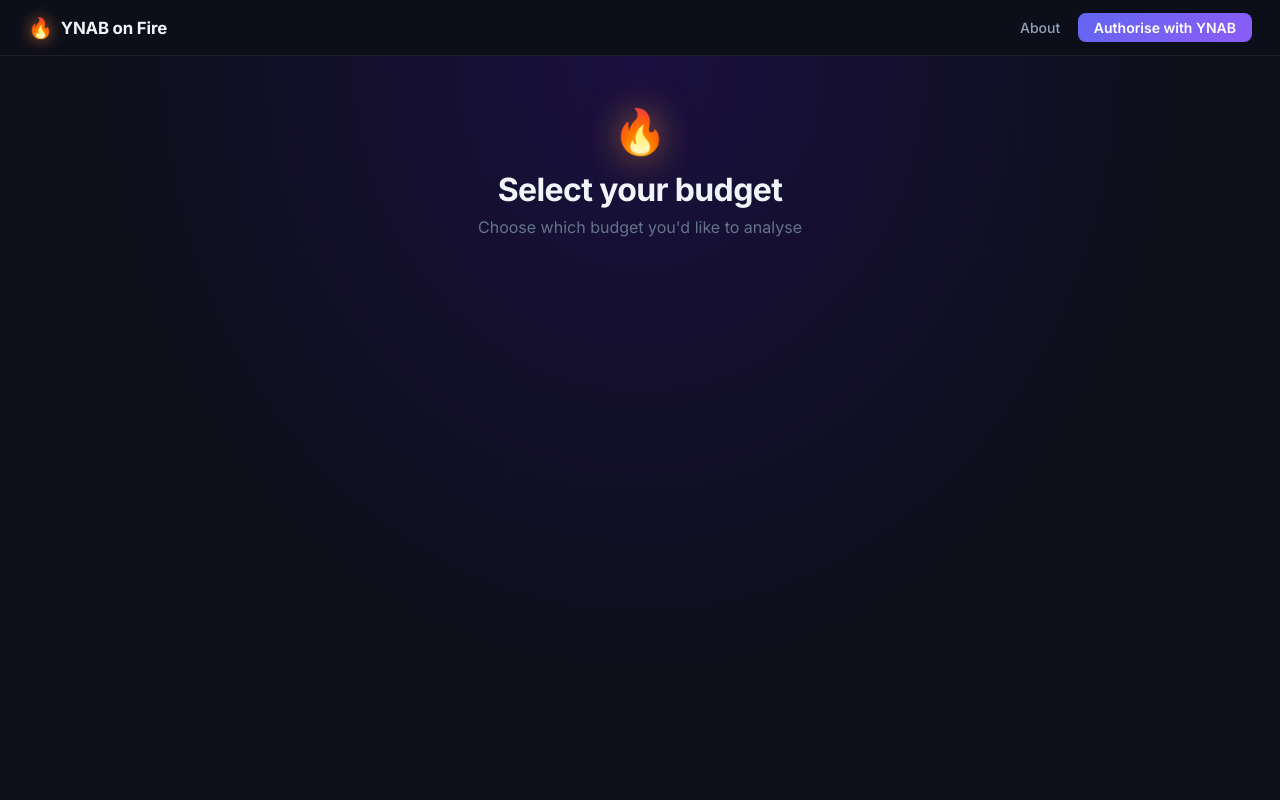
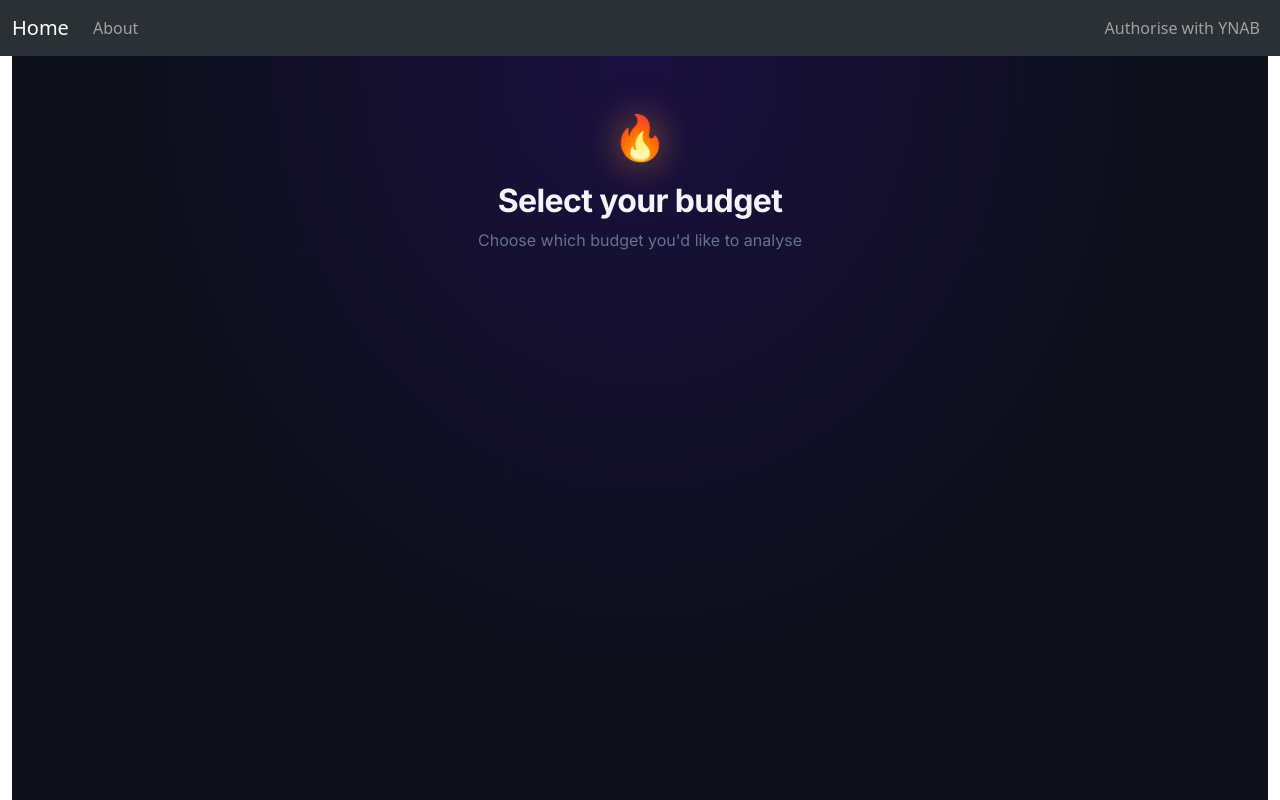
Before and after one commit to rpussente/ynab-on-fire, a Vue app: page / in a window 1280 px wide. Built offline with nearby package versions, Linux system fonts and the light colour scheme.

Commit message:
revert: restore App.vue and HomeView.vue to original state
Only BudgetList.vue (the budget selection screen) should be changed.

```diff
--- a/src/App.vue
+++ b/src/App.vue
@@ -1,6 +1,7 @@
 <script setup lang="ts">
 import { useRoute, useRouter, RouterLink, RouterView } from 'vue-router'
 import { useYnabStore } from './stores/ynab'
+import 'bootstrap/dist/css/bootstrap.css'
 
 const route = useRoute()
 const router = useRouter()
@@ -28,144 +29,43 @@
 </script>
 
 <template>
-  <div class="app-shell">
-    <header class="navbar">
-      <RouterLink to="/" class="navbar-brand">
-        <span class="brand-icon">🔥</span>
-        <span class="brand-name">YNAB on Fire</span>
-      </RouterLink>
-
-      <nav class="navbar-nav">
-        <RouterLink to="/about" class="nav-link">About</RouterLink>
-
-        <template v-if="!ynab.isAuthorised">
-          <a class="nav-link nav-cta" :href="ynab.authUri">Authorise with YNAB</a>
-        </template>
-
-        <template v-else>
-          <a
-            v-if="ynab.selectedBudget"
-            id="budget_switch"
-            href="#"
-            class="nav-link"
-            @click.prevent="ynab.clearSelectedBudget()"
-          >
-            📊 {{ ynab.selectedBudget.name }}
-          </a>
-          <a id="logout" href="#" class="nav-link nav-logout" @click.prevent="ynab.logout()">
-            Logout
-          </a>
-        </template>
-      </nav>
-    </header>
-
-    <main>
-      <RouterView />
-    </main>
+  <header class="navbar navbar-expand-lg bg-body-tertiary" data-bs-theme="dark">
+    <div class="container-fluid">
+      <RouterLink to="/" class="navbar-brand">Home</RouterLink>
+      <button
+        class="navbar-toggler"
+        type="button"
+        data-bs-toggle="collapse"
+        data-bs-target="#navbarNav"
+        aria-controls="navbarNav"
+        aria-expanded="false"
+        aria-label="Toggle navigation"
+      >
+        <span class="navbar-toggler-icon"></span>
+      </button>
+      <div id="navbarNav" class="collapse navbar-collapse">
+        <ul class="navbar-nav me-auto">
+          <li class="nav-item">
+            <RouterLink to="/about" class="nav-link">About</RouterLink>
+          </li>
+        </ul>
+        <ul class="navbar-nav ms-auto">
+          <li class="nav-item" v-if="!ynab.isAuthorised">
+            <a class="nav-link" v-bind:href="ynab.authUri"> Authorise with YNAB </a>
+          </li>
+          <li class="nav-item" v-else-if="ynab.selectedBudget">
+            <a id="budget_switch" href="#" class="nav-link" v-on:click="ynab.clearSelectedBudget()">
+              Budget {{ ynab.selectedBudget?.name }}
+            </a>
+          </li>
+          <li class="nav-item" v-if="ynab.isAuthorised">
+            <a id="logout" href="#" class="nav-link" v-on:click="ynab.logout()"> Logout </a>
+          </li>
+        </ul>
+      </div>
+    </div>
+  </header>
+  <div class="container-fluid">
+    <RouterView />
   </div>
 </template>
-
-<style>
-@import url('https://fonts.googleapis.com/css2?family=Inter:wght@400;500;600;700&display=swap');
-
-*,
-*::before,
-*::after {
-  box-sizing: border-box;
-  margin: 0;
-  padding: 0;
-}
-
-body {
-  background: #0d0f1a;
-  color: #e2e8f0;
-  font-family: 'Inter', sans-serif;
-}
-
-a {
-  text-decoration: none;
-}
-</style>
-
-<style scoped>
-.app-shell {
-  min-height: 100vh;
-  display: flex;
-  flex-direction: column;
-}
-
-/* Navbar */
-.navbar {
-  height: 56px;
-  display: flex;
-  align-items: center;
-  justify-content: space-between;
-  padding: 0 1.75rem;
-  background: rgba(13, 15, 26, 0.85);
-  backdrop-filter: blur(12px);
-  border-bottom: 1px solid rgba(255, 255, 255, 0.07);
-  position: sticky;
-  top: 0;
-  z-index: 100;
-}
-
-.navbar-brand {
-  display: flex;
-  align-items: center;
-  gap: 0.5rem;
-  color: #f1f5f9;
-  font-weight: 700;
-  font-size: 1.05rem;
-  letter-spacing: -0.01em;
-}
-
-.brand-icon {
-  font-size: 1.25rem;
-  filter: drop-shadow(0 0 8px rgba(251, 146, 60, 0.7));
-}
-
-.navbar-nav {
-  display: flex;
-  align-items: center;
-  gap: 0.25rem;
-}
-
-.nav-link {
-  padding: 0.4rem 0.85rem;
-  border-radius: 8px;
-  font-size: 0.875rem;
-  font-weight: 500;
-  color: #94a3b8;
-  transition: color 0.15s ease, background 0.15s ease;
-}
-
-.nav-link:hover {
-  color: #e2e8f0;
-  background: rgba(255, 255, 255, 0.06);
-}
-
-.nav-cta {
-  background: linear-gradient(135deg, #6366f1, #8b5cf6);
-  color: #fff !important;
-  font-weight: 600;
-  padding: 0.4rem 1rem;
-}
-
-.nav-cta:hover {
-  background: linear-gradient(135deg, #4f52d4, #7c3aed);
-  color: #fff;
-}
-
-.nav-logout {
-  color: #ef4444;
-}
-
-.nav-logout:hover {
-  color: #fca5a5;
-  background: rgba(239, 68, 68, 0.1);
-}
-
-main {
-  flex: 1;
-}
-</style>
--- a/src/views/HomeView.vue
+++ b/src/views/HomeView.vue
@@ -6,20 +6,8 @@
 </script>
 
 <template>
-  <div v-if="ynab.selectedBudget" class="selected-view">
-    <h2>{{ ynab.selectedBudget.name }}</h2>
+  <div v-if="ynab.selectedBudget">
+    {{ ynab.selectedBudget.name }}
   </div>
   <BudgetList v-else />
 </template>
-
-<style scoped>
-.selected-view {
-  display: flex;
-  align-items: center;
-  justify-content: center;
-  min-height: calc(100vh - 56px);
-  color: #e2e8f0;
-  font-size: 1.5rem;
-  font-weight: 600;
-}
-</style>
```
